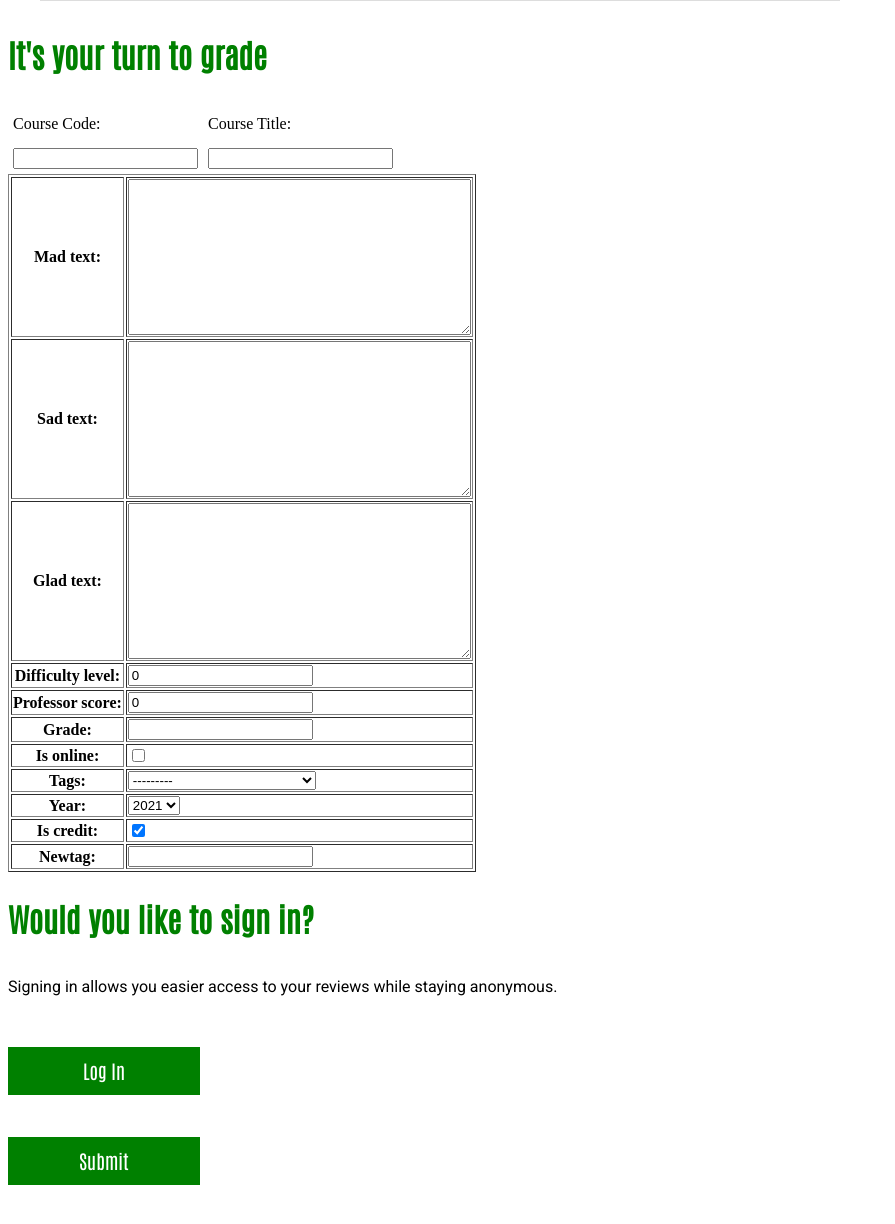
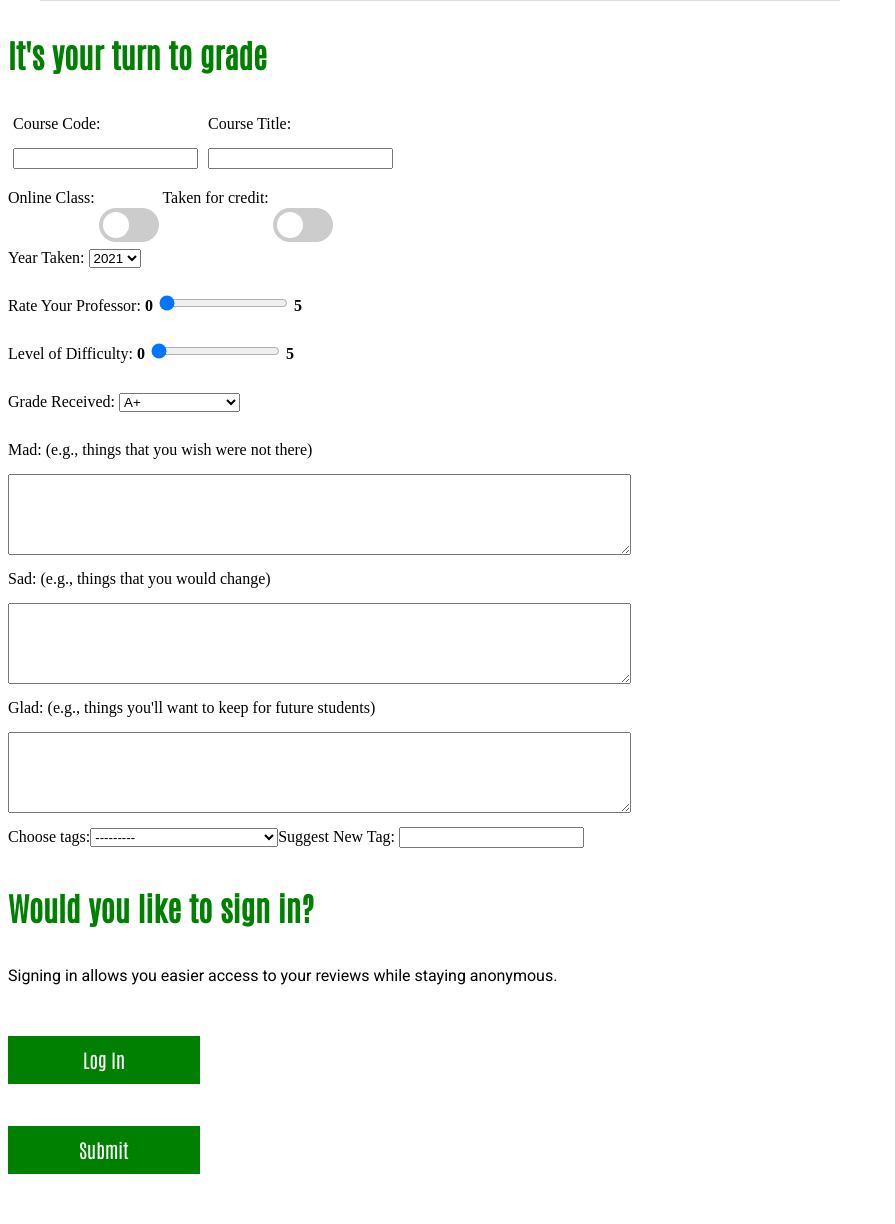
Before and after one commit to ishti-du/RateMyProfessorPlus, a Django app: template rmp_bd_app/templates/rmp_bd_app/reviewform.html in a window 1280 px wide. Shown: the part 407-1631 px from the top of the page, without its empty margins (0-895 px from the left). After the commit the page ends 1581 px from the top, so only its background shows below. Run offline with Django 3.2, Linux system fonts and the light colour scheme; the template is opened without the code that fills it: values that come from a table or form of the project are taken from there, others are empty.

Commit message:
Update reviewform.html

```diff
--- a/rmp_bd_app/templates/rmp_bd_app/reviewform.html
+++ b/rmp_bd_app/templates/rmp_bd_app/reviewform.html
@@ -2,6 +2,10 @@
     <meta charset="UTF-8">
     <title>Review Professor</title>
     <style>
+    table, th, td {
+    font-weight: normal;
+    text-align: left;
+    }
           #nav {
         background-color: green;
         height: 4em;
@@ -186,16 +190,81 @@
 
 <h1> It's your turn to grade {{professor.honorific}} {{professor.first_name}} {{professor.last_name}}</h1>
 
+
 <form id="professorrating" method="POST"> {% csrf_token %}
-  <table border="1">
+  <table>
     {% include "rmp_bd_app/course_autocomplete.html" %}
-    {{ form }}
+      <label>Online Class: </label>
+      <label for="is_online" class="switch">
+      <input name="is_online" id="is_online" type="checkbox">
+      <span class="slider round"></span>
+      </label>
+
+      <label for="is_credit">  Taken for credit:  </label>
+      <label for="is_credit" class="switch">
+      <input name="is_credit" id="is_credit" type="checkbox">
+      <span class="slider round"></span>
+      </label><br>
+
+      <label> Year Taken: </label>
+      {{form.year}}<br>
+
+      <label for="professor_score">Rate Your Professor:</label><strong> 0 </strong>
+      <input type="range" id="professor_score"
+             name="professor_score" min="0" max="5" value="0"
+             oninput="amount.value=rangeInput.value">
+      <output name="amount" id="amount" for="rangeInput"> <strong>5</strong></output><br>
+
+      <label for="difficulty_level">Level of Difficulty:    </label><strong>0 </strong>
+      <input type="range" id="difficulty_level"
+             name="difficulty_level" min="0" max="5" value="0"
+             oninput="amount.value=rangeInput.value">
+      <output name="amount" id="amount2" for="rangeInput"> <strong>5</strong></output><br>
+
+      <label for="grade">Grade Received: </label>
+      <select name="grade" id="grade" class="form-control">
+        <option>A+</option>
+        <option>A</option>
+        <option>A-</option>
+        <option>B+</option>
+        <option>B</option>
+        <option>B-</option>
+        <option>C+</option>
+        <option>C</option>
+        <option>C-</option>
+        <option>D+</option>
+        <option>D</option>
+        <option>D-</option>
+        <option>F</option>
+        <option>Drop/Withdrawal</option>
+        <option>Incomplete</option>
+        <option>Not sure yet</option>
+        <option>Rather not say</option>
+        <option>Audit/No Grade</option>
+      </select><br>
+
+      <label for="mad_text">Mad: (e.g., things that you wish were not there)</label><br>
+      <textarea name="mad_text" id="mad_text" cols="75" rows="5" class="form-control"></textarea><br>
+
+      <label for="sad_text">Sad: (e.g., things that you would change)</label><br>
+      <textarea name="sad_text" id="sad_text" cols="75" rows="5" class="form-control"></textarea><br>
+
+      <label for="glad_text">Glad: (e.g., things you'll want to keep for future students)</label><br>
+      <textarea name="glad_text" id="glad_text" cols="75" rows="5" class="form-control"></textarea><br>
+
+      <label>Choose tags:</label>
+      {{ form.tags }}
+
+      <label for="newtag">Suggest New Tag: </label>
+      <input type="text" id="newtag" name="newtag">
+
   </table>
     <h1>Would you like to sign in?</h1>
   <p>Signing in allows you easier access to your reviews while staying anonymous.</p>
   <button id="login">Log In</button><br>
 <button class="btn btn-primary" type="submit" value="Save">Submit</button>
 </form>
+
 </body><style type="text/css" id="dark-mode-custom-color">
 		:root{
 			--bg-color:rgba(0,0,0,1);
```
